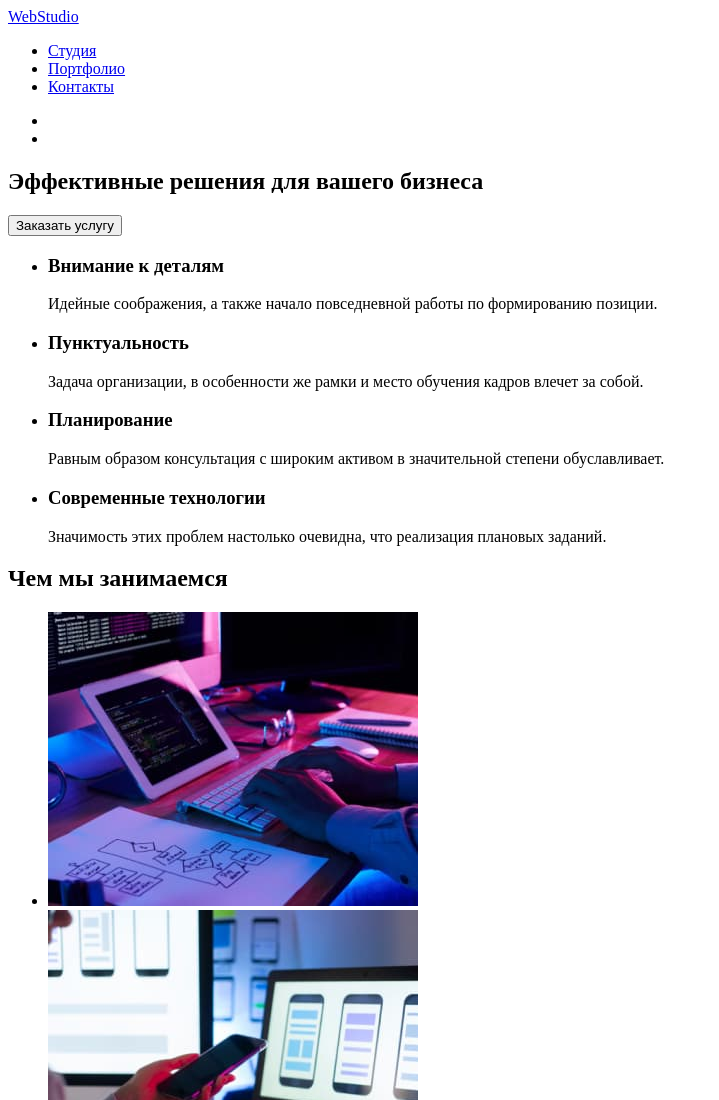
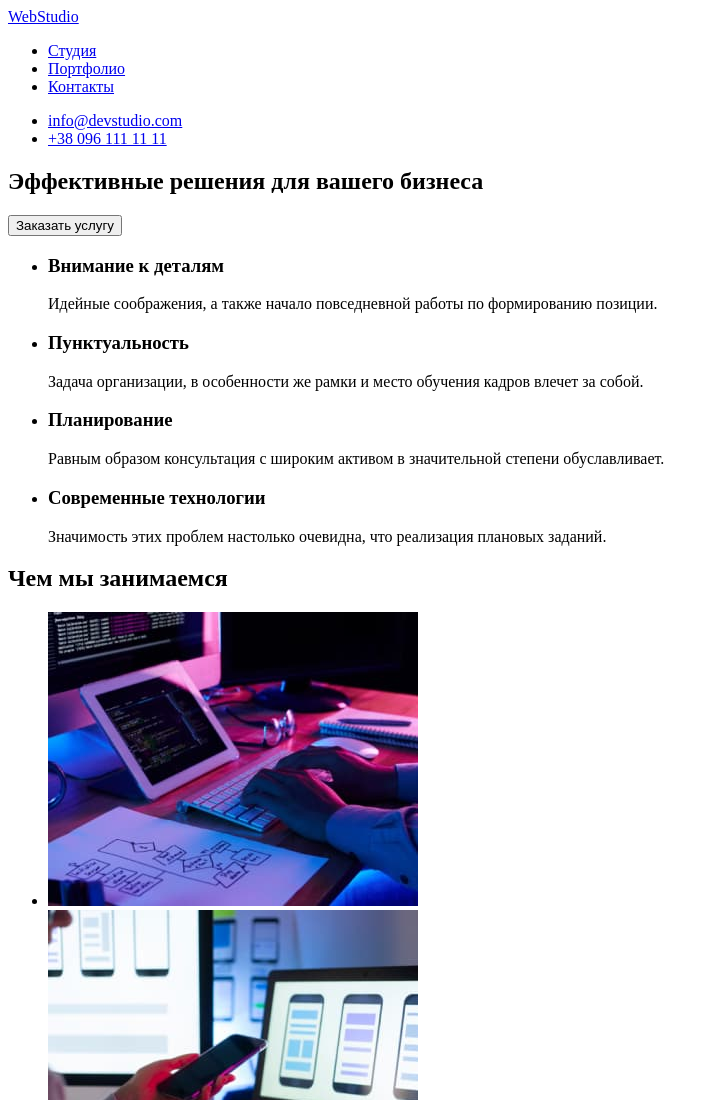
Before and after one commit to Oleksiy-Ryabokobyla/goit-markup-hw-01, a plain HTML site: page index.html in a window 1280 px wide. Shown: the top 1100 px of the page, without its empty margins (0-719 px from the left). Drawn offline with Linux system fonts and the light colour scheme.

Commit message:
Update index.html

```diff
--- a/index.html
+++ b/index.html
@@ -19,8 +19,8 @@
         </ul>
       </nav>
       <ul>
-        <li><a href="mailto:info@devstudio.com"></a></li>
-        <li><a href="tel:+38 096 111 11 11"></a></li>
+        <li><a href="mailto:info@devstudio.com">info@devstudio.com</a></li>
+        <li><a href="tel:+38 096 111 11 11">+38 096 111 11 11</a></li>
       </ul>
     </header>
     <!-- main content -->
```
